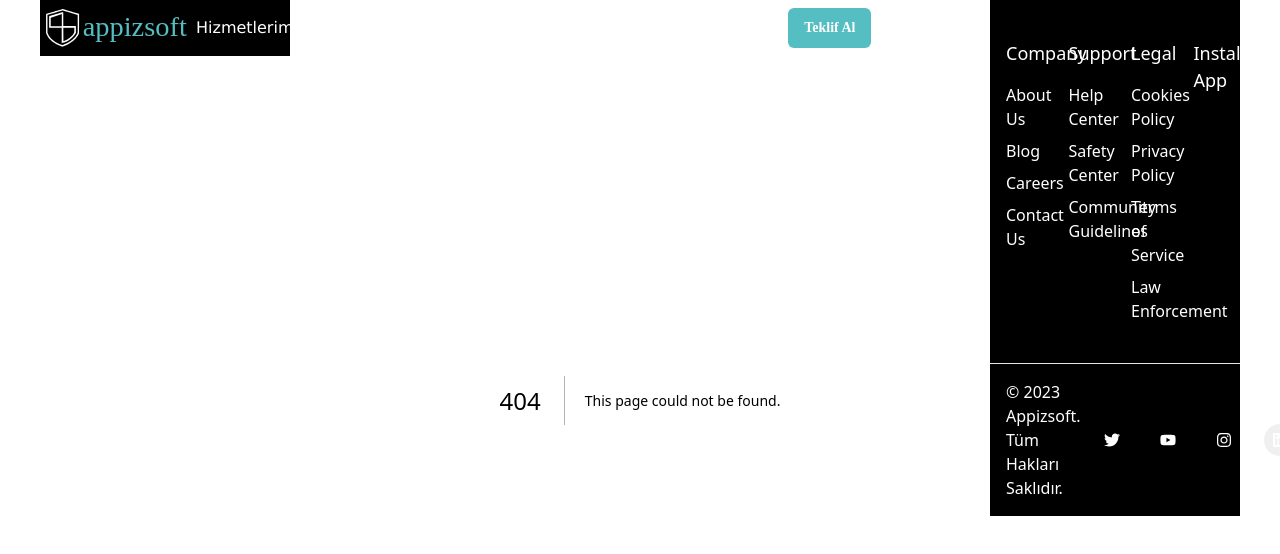
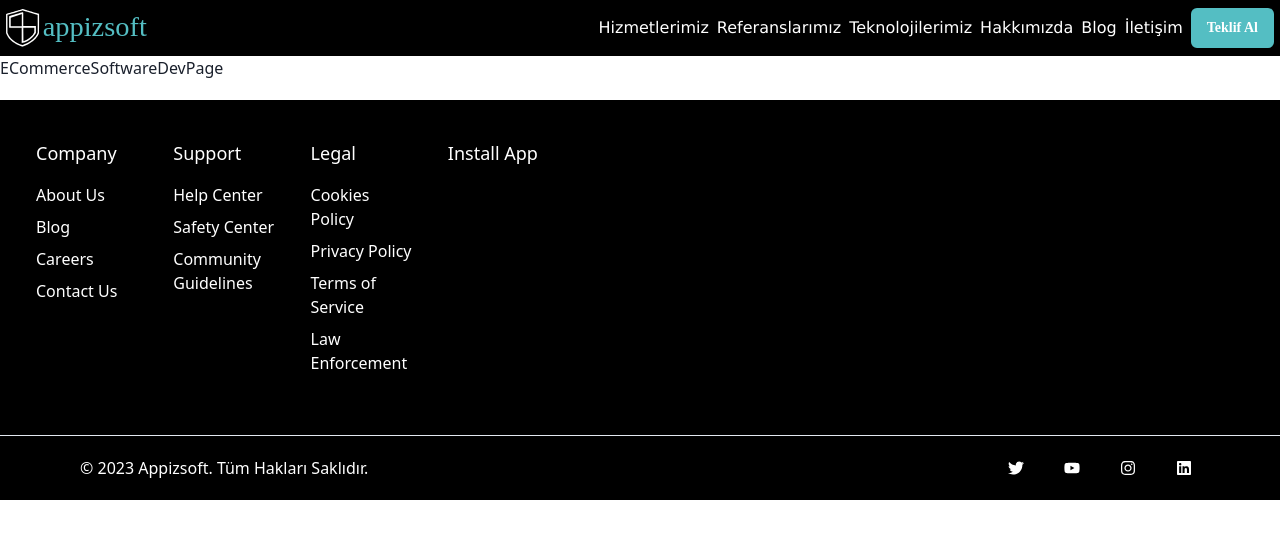
Before and after one commit to ilyasbozdemir/appizsoftcom, a Next.js app: page /tr/hizmet/e-ticaret-yazilimi in a window 1280 px wide. Before the commit this address had no page. Shown: the top 554 px of the page. Built offline with nearby package versions, Linux system fonts and the light colour scheme.

Commit message:
updated sections

```diff
--- a/components/shared/Footer/index.jsx
+++ b/components/shared/Footer/index.jsx
@@ -1,4 +1,4 @@
-import { ReactNode } from "react";
+import { ReactNode } from 'react'
 import {
   Box,
   Container,
@@ -9,71 +9,77 @@ import {
   VisuallyHidden,
   chakra,
   useColorModeValue,
-} from "@chakra-ui/react";
-import { FaTwitter, FaYoutube, FaInstagram, FaLinkedin } from "react-icons/fa";
+} from '@chakra-ui/react'
+import { FaTwitter, FaYoutube, FaInstagram, FaLinkedin } from 'react-icons/fa'
 
 const ListHeader = ({ children }) => {
   return (
-    <Text fontWeight={"500"} fontSize={"lg"} mb={2}>
+    <Text fontWeight={'500'} fontSize={'lg'} mb={2}>
       {children}
     </Text>
-  );
-};
+  )
+}
 
 const SocialButton = ({ children, label, href }) => {
   return (
     <chakra.button
-      bg={useColorModeValue("blackAlpha.100", "whiteAlpha.100")}
-      rounded={"full"}
+      bg={useColorModeValue('blackAlpha.100', 'whiteAlpha.100')}
+      rounded={'full'}
       w={8}
       h={8}
-      cursor={"pointer"}
-      as={"a"}
+      cursor={'pointer'}
+      as={'a'}
       href={href}
-      display={"inline-flex"}
-      alignItems={"center"}
-      justifyContent={"center"}
-      transition={"background 0.3s ease"}
+      display={'inline-flex'}
+      alignItems={'center'}
+      justifyContent={'center'}
+      transition={'background 0.3s ease'}
       _hover={{
-        bg: useColorModeValue("blackAlpha.200", "whiteAlpha.200"),
+        bg: useColorModeValue('blackAlpha.200', 'whiteAlpha.200'),
       }}
     >
       <VisuallyHidden>{label}</VisuallyHidden>
       {children}
     </chakra.button>
-  );
-};
+  )
+}
 
 export default function LargeWithAppLinksAndSocial() {
-  const date = new Date().getFullYear();
+  const date = new Date().getFullYear()
   return (
     <Box bg="black" color="#fff">
-      <Container as={Stack}   w={'100%'} py={10}>
+      <Container
+        as={Stack}
+        m={5}
+        borderRadius={'15px'}
+        w={'100%'}
+        py={10}
+      >
         <SimpleGrid columns={{ base: 1, sm: 2, md: 4 }} spacing={8}>
-          <Stack align={"flex-start"}>
+          <Stack align={'flex-start'}>
             <ListHeader>Company</ListHeader>
-            <Link href={"#"}>About Us</Link>
-            <Link href={"#"}>Blog</Link>
-            <Link href={"#"}>Careers</Link>
-            <Link href={"#"}>Contact Us</Link>
+            <Link href={'#'}>About Us</Link>
+            <Link href={'#'}>Blog</Link>
+            <Link href={'#'}>Careers</Link>
+            <Link href={'#'}>Contact Us</Link>
           </Stack>
 
-          <Stack align={"flex-start"}>
+          <Stack align={'flex-start'}>
             <ListHeader>Support</ListHeader>
-            <Link href={"#"}>Help Center</Link>
-            <Link href={"#"}>Safety Center</Link>
-            <Link href={"#"}>Community Guidelines</Link>
+            <Link href={'#'}>Help Center</Link>
+            <Link href={'#'}>Safety Center</Link>
+            <Link href={'#'}>Community Guidelines</Link>
           </Stack>
 
-          <Stack align={"flex-start"}>
+          <Stack align={'flex-start'}>
             <ListHeader>Legal</ListHeader>
-            <Link href={"#"}>Cookies Policy</Link>
-            <Link href={"#"}>Privacy Policy</Link>
-            <Link href={"#"}>Terms of Service</Link>
-            <Link href={"#"}>Law Enforcement</Link>
+            <Link href={'#'}>Cookies Policy</Link>
+            <Link href={'#'}>Privacy Policy</Link>
+            <Link href={'#'}>Terms of Service</Link>
+            <Link href={'#'}>Law Enforcement</Link>
           </Stack>
 
-          <Stack align={"flex-start"}>
+          <Stack align={'flex-start'}>
             <ListHeader>Install App</ListHeader>
             {/*
             <AppStoreBadge />
@@ -85,35 +91,35 @@ export default function LargeWithAppLinksAndSocial() {
 
       <Box
         borderTopWidth={1}
-        borderStyle={"solid"}
-        borderColor={useColorModeValue("gray.200", "gray.700")}
+        borderStyle={'solid'}
+        borderColor={useColorModeValue('gray.200', 'gray.700')}
       >
         <Container
           as={Stack}
-          maxW={"6xl"}
+          maxW={'6xl'}
           py={4}
-          direction={{ base: "column", md: "row" }}
+          direction={{ base: 'column', md: 'row' }}
           spacing={4}
-          justify={{ md: "space-between" }}
-          align={{ md: "center" }}
+          justify={{ md: 'space-between' }}
+          align={{ md: 'center' }}
         >
           <Text>© {date} Appizsoft. Tüm Hakları Saklıdır.</Text>
-          <Stack direction={"row"} spacing={6}>
-            <SocialButton label={"Twitter"} href={"#"}>
+          <Stack direction={'row'} spacing={6}>
+            <SocialButton label={'Twitter'} href={'#'}>
               <FaTwitter />
             </SocialButton>
-            <SocialButton label={"YouTube"} href={"#"}>
+            <SocialButton label={'YouTube'} href={'#'}>
               <FaYoutube />
             </SocialButton>
-            <SocialButton label={"Instagram"} href={"#"}>
+            <SocialButton label={'Instagram'} href={'#'}>
               <FaInstagram />
             </SocialButton>
-            <SocialButton label={"Linkedin"} href={"#"}>
+            <SocialButton label={'Linkedin'} href={'#'}>
               <FaLinkedin />
             </SocialButton>
           </Stack>
         </Container>
       </Box>
     </Box>
-  );
+  )
 }
--- a/components/shared/Header/MobileHeader.jsx
+++ b/components/shared/Header/MobileHeader.jsx
@@ -73,7 +73,7 @@ const Header = ({ lang, menuItems }) => {
           <>
             {menuItems.map((menu) => (
               <React.Fragment key={menu.title}>
-                <MenuLink title={menu.title} href={menu.href} />
+                <MenuLink title={menu.title} href={menu.href} lang={lang} />
               </React.Fragment>
             ))}
             <Button
@@ -96,9 +96,9 @@ const Header = ({ lang, menuItems }) => {
   );
 };
 
-const MenuLink = ({ title, href }) => {
+const MenuLink = ({ title, href ,lang}) => {
   return (
-    <Link href={href} passHref>
+    <Link href={`/${lang}/${href}`} passHref>
       <Text
         cursor="pointer"
         className={"flex align-center justify-between p-2"}
--- a/components/shared/Header/index.jsx
+++ b/components/shared/Header/index.jsx
@@ -1,13 +1,14 @@
 import React, { useEffect, useState } from "react";
 import { Flex, Box, Text, Button } from "@chakra-ui/react";
-import Link from "next/link";
+
 import Image from "next/image";
 import Router, { useRouter } from "next/router";
 import { detectBrowserLanguage } from "../../../lib/detectBrowserLanguage";
 import MobileHeader from "./MobileHeader";
 function Header() {
+  const [menus, setMenus] = React.useState([]);
+
   const [lang, setLang] = React.useState("");
-  const [menus, setMenus] = React.useState([]);
 
   useEffect(() => {
     // Tarayıcı dilini al
@@ -24,41 +25,65 @@ function Header() {
       {
         title: "Hizmetlerimiz",
         href: lang + "/hizmetlerimiz",
+        children: [
+          {
+            title: "Özel Yazılım Geliştirme",
+            href: lang + "hizmet/ozel-yazilim-gelistirme",
+          },
+          {
+            title: "E-ticaret Yazılımı",
+            href: lang + "/hizmet/e-ticaret-yazilimi",
+          },
+          {
+            title: "Start-Up Çözümleri",
+            href: lang + "/hizmet/startup-cozumleri",
+          },
+          {
+            title: "Mobil Uygulama Geliştirme",
+            href: lang + "/hizmet/mobil-uygulama-gelistirme",
+          },
+        ],
       },
       {
         title: "Referanslarımız",
         href: lang + "/referanslarimiz",
+        children: [{}, {}],
       },
       {
         title: "Teknolojilerimiz",
         href: lang + "/teknolojilerimiz",
+        children: [{}, {}],
       },
       {
         title: "Hakkımızda",
         href: lang + "/hakkimizda",
+        children: [{}, {}],
       },
       {
         title: "Blog",
         href: lang + "/blog",
+        children: [],
       },
       {
         title: "İletişim",
         href: lang + "/iletisim",
+        children: [],
       },
     ]);
   }, []);
 
   const MenuLink = ({ title, href }) => {
     return (
-      <Link href={href} passHref>
       <Text
         cursor="pointer"
         className={"text-sm font-medium"}
         fontFamily={"Verdana"}
+        onClick={() => {
+          Router.push(lang + "/" + href);
+        }}
       >
         {title}
       </Text>
-      </Link>
     );
   };
 
--- a/layouts/UserLayout.jsx
+++ b/layouts/UserLayout.jsx
@@ -1,53 +1,41 @@
-import React from "react";
-import { Box, useDisclosure } from "@chakra-ui/react";
-import Footer from "../components/shared/Footer";
-import ScrollToTop from "../components/shared/ScrollToTop";
-import Header from "../components/shared/Header";
+import React from 'react'
+import { Box, useDisclosure } from '@chakra-ui/react'
+import Footer from '../components/shared/Footer'
+import ScrollToTop from '../components/shared/ScrollToTop'
+import Header from '../components/shared/Header'
 
 function UserLayout({ children }) {
-  const { isOpen, onOpen, onClose } = useDisclosure();
-  const [isMobile, setIsMobile] = React.useState(false);
+  const { isOpen, onOpen, onClose } = useDisclosure()
+  const [isMobile, setIsMobile] = React.useState(false)
 
   React.useEffect(() => {
     function handleResize() {
       if (window.innerWidth < 768) {
-        setIsMobile(true);
-        onClose();
+        setIsMobile(true)
+        onClose()
       } else {
-        setIsMobile(false);
-        onOpen();
+        setIsMobile(false)
+        onOpen()
       }
     }
 
-    window.addEventListener("resize", handleResize);
+    window.addEventListener('resize', handleResize)
 
-    handleResize(); // initial check on mount
+    handleResize() // initial check on mount
 
-    return () => window.removeEventListener("resize", handleResize);
-  }, [onOpen, onClose]);
+    return () => window.removeEventListener('resize', handleResize)
+  }, [onOpen, onClose])
 
   return (
-    <Box
-      maxW="1200px"
-      margin="0 auto"
-      display="flex"
-      flexDirection={isMobile ? "column" : "row"}
-      minHeight="100vh"
-    >
-      <Box w={isMobile ? "100%" : "250px"} zIndex="100">
-        <Header />
-      </Box>
-
-      <Box flex="1">
+    <Box >
+      <>
+        <Header onOpen={onOpen} />
         <Box>{children}</Box>
-      </Box>
-
-      <Box w={isMobile ? "100%" : "250px"} zIndex="100">
         <ScrollToTop />
         <Footer />
-      </Box>
+      </>
     </Box>
-  );
+  )
 }
 
-export default UserLayout;
+export default UserLayout
--- a/pages/_app.jsx
+++ b/pages/_app.jsx
@@ -24,7 +24,8 @@ class MyApp extends App {
 
   componentDidMount() {
     AOS.init({
-      duration: 500,
+      duration: 500
+      ,
       once: true,
       easing: "ease-in-out",
     });
--- /dev/null
+++ b/pages/tr/hizmet/e-ticaret-yazilimi.jsx
@@ -0,0 +1,11 @@
+import React from 'react'
+
+function ECommerceSoftwareDevPage() {
+  return (
+    <>
+    ECommerceSoftwareDevPage
+    </>
+  )
+}
+
+export default ECommerceSoftwareDevPage
```
Also changed, not shown: components/Cta/index.jsx (+18 -7 lines), components/OurServices/index.jsx (+29 -18 lines), pages/tr/hizmet/mobil-uygulama-gelistirme.jsx (added, +11 -0 lines), pages/tr/hizmet/ozel-yazilim-gelistirme.jsx (added, +11 -0 lines), pages/tr/hizmet/startup-cozumleri.jsx (added, +11 -0 lines), pages/tr/index.jsx (+19 -4 lines). Lines whose indentation alone changed are shown as unchanged.
